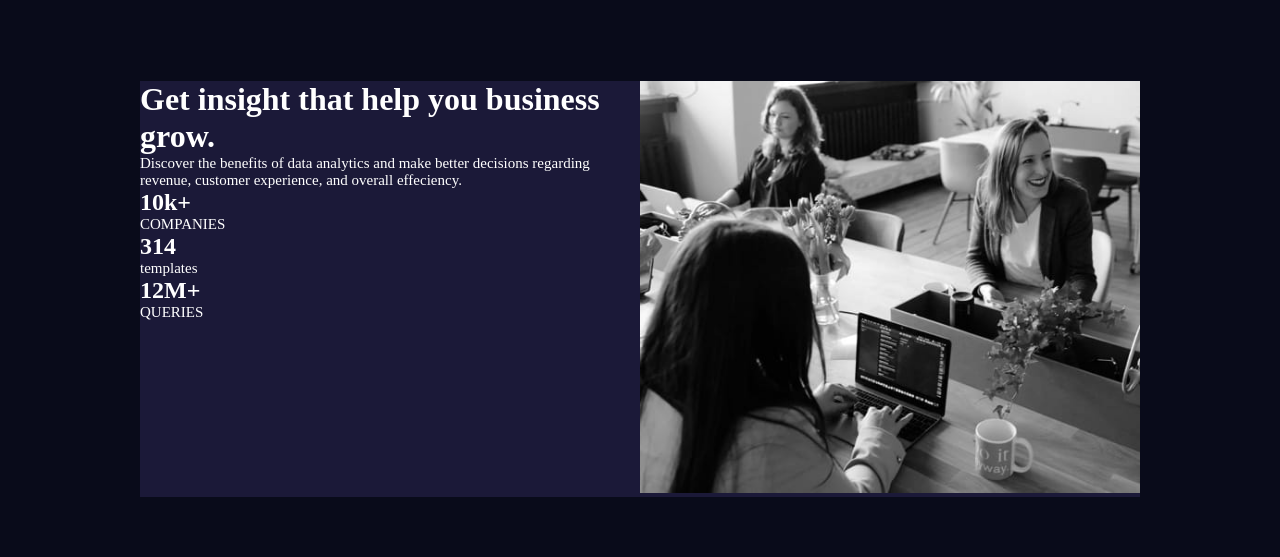
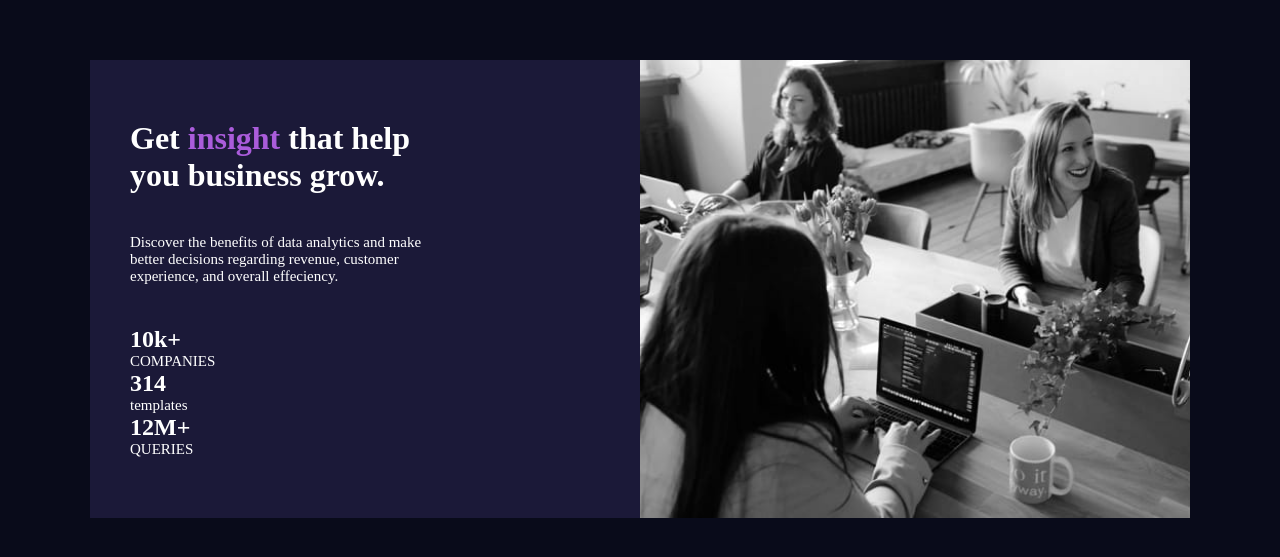
Before and after one commit to hgoncerz/Preview-card, a plain HTML site: page index.html in a window 1280 px wide. Shown: the part 111-668 px from the top of the page. Drawn offline with Linux system fonts and the light colour scheme.

Commit message:
added some styles

```diff
--- a/index.html
+++ b/index.html
@@ -12,11 +12,17 @@
       <div class="main__wrap">
         <div class="main__wrap__content">
           <div class="main__wrap__content__text">
-            <h1>Get insight that help you business grow.</h1>
+            <h1>
+              Get
+              <span>insight</span>
+              that help <br />
+              you business grow.
+            </h1>
 
             <p>
-              Discover the benefits of data analytics and make better decisions
-              regarding revenue, customer experience, and overall effeciency.
+              Discover the benefits of data analytics and make<br />
+              better decisions regarding revenue, customer <br />
+              experience, and overall effeciency.
             </p>
 
             <div class="main__wrap__content__text__info">
--- a/scss/_config.scss
+++ b/scss/_config.scss
@@ -1,5 +1,6 @@
 $main-background: hsl(233, 47%, 7%);
 $card-background: hsl(244, 38%, 16%);
+$soft-violet: hsl(277, 64%, 61%);
 
 * {
   box-sizing: border-box;
--- a/scss/style.scss
+++ b/scss/style.scss
@@ -12,14 +12,24 @@ body {
   color: white;
   &__wrap {
     background: $card-background;
-    width: 1000px;
+    width: 1100px;
 
     &__content {
       display: grid;
       grid-template-columns: repeat(2, 2fr);
 
+      &__text {
+        display: grid;
+        align-items: center;
+        padding: 40px;
+        & span {
+          color: $soft-violet;
+        }
+      }
+
       &__image img {
         width: 100%;
+        height: 100%;
         object-fit: cover;
       }
     }
```
Also changed, not shown: css/style.css, 1 other file.
